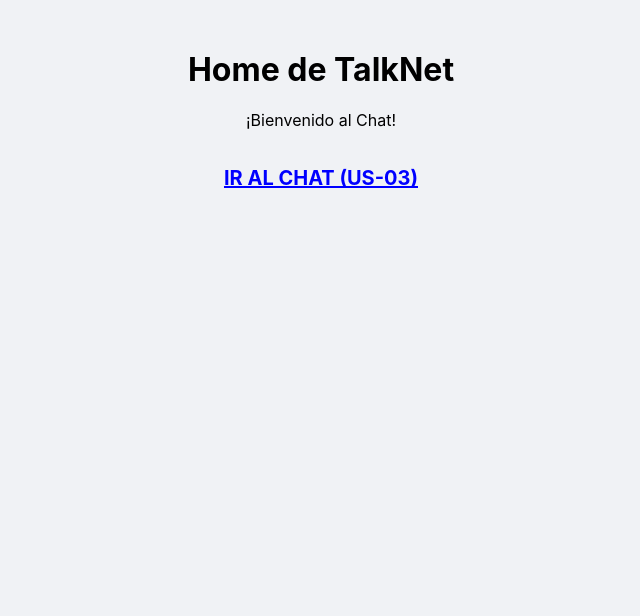
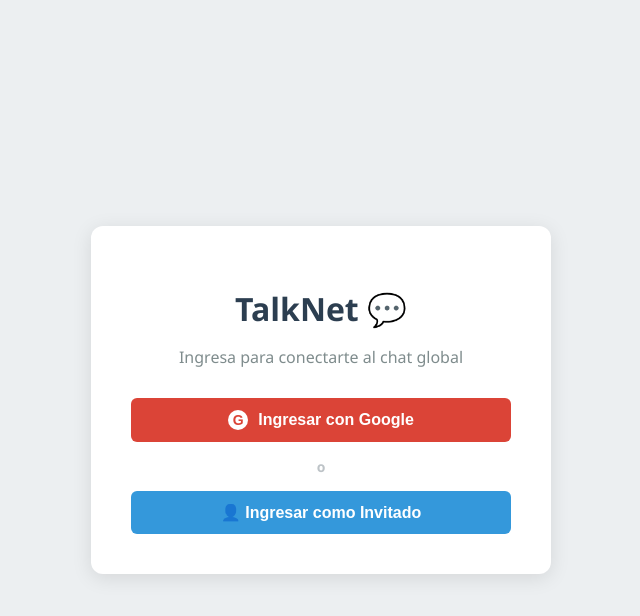
Before and after one commit to Stefany-sg/talknet-chat, a Vue app in the folder frontend/: page / in a window 1280 px wide. Shown: the top 616 px of the page, without its empty margins (319-959 px from the left). Built offline with nearby package versions, Linux system fonts and the light colour scheme.

Commit message:
Finalizada US-01: Auth Google, Acceso Anónimo y Persistencia de Sesión

```diff
--- a/frontend/src/router/index.js
+++ b/frontend/src/router/index.js
@@ -1,13 +1,24 @@
 import { createRouter, createWebHistory } from 'vue-router'
 import HomeView from '../views/HomeView.vue'
-// 1. IMPORTAR TU VISTA NUEVA (US-03)
+// 1. IMPORTAR TU VISTA NUEVA (US-03) - (Codigo de tu compañero)
 import ChatView from '../views/ChatView.vue'
+
+// Importaciones para la US-01 (Login e Identidad)
+import LoginView from '../views/LoginView.vue'
+import { useUserStore } from '../stores/user'
 
 const router = createRouter({
   history: createWebHistory(import.meta.env.BASE_URL),
   routes: [
+    // La ruta raiz ahora carga el Login (Requerimiento US-01)
     {
       path: '/',
+      name: 'login',
+      component: LoginView,
+    },
+    // Se mantiene la HomeView original pero se mueve a /home para no perderla
+    {
+      path: '/home',
       name: 'home',
       component: HomeView,
     },
@@ -16,11 +27,23 @@
       name: 'about',
       component: () => import('../views/AboutView.vue'),
     },
-    // 2. AGREGAR LA RUTA DEL CHAT
+    // 2. AGREGAR LA RUTA DEL CHAT (Con proteccion de seguridad añadida)
     {
       path: '/chat',
       name: 'chat',
       component: ChatView,
+      // Guard de navegacion: Evita entrar al chat sin identificarse
+      beforeEnter: (to, from, next) => {
+        const userStore = useUserStore()
+        // Verificamos si existe usuario en memoria o persistencia
+        const hayUsuario = userStore.usuario || localStorage.getItem('talknet_invitado')
+
+        if (hayUsuario) {
+          next() // Permite entrar
+        } else {
+          next('/') // Redirige al Login si no esta identificado
+        }
+      }
     },
   ],
 })
--- /dev/null
+++ b/frontend/src/stores/user.js
@@ -0,0 +1,77 @@
+import { defineStore } from 'pinia'
+import { ref } from 'vue'
+import { supabase } from '../supabase'
+
+export const useUserStore = defineStore('user', () => {
+  // Estado reactivo para guardar la info del usuario actual
+  const usuario = ref(null)
+
+  // Funcion para verificar si existe una sesion activa al recargar
+  async function inicializar() {
+    // 1. Verificar sesion de Google con Supabase
+    const { data } = await supabase.auth.getSession()
+
+    if (data.session) {
+      const googleUser = data.session.user
+      // Mapeamos los datos de Google a nuestro formato
+      usuario.value = {
+        id: googleUser.id,
+        nombre: googleUser.user_metadata.full_name,
+        email: googleUser.email,
+        avatar: googleUser.user_metadata.avatar_url
+      }
+    } else {
+      // 2. Si no hay Google, buscar si hay un invitado guardado en el navegador
+      const invitadoLocal = localStorage.getItem('talknet_invitado')
+      if (invitadoLocal) {
+        usuario.value = JSON.parse(invitadoLocal)
+      }
+    }
+
+    // Listener para detectar cambios de sesion (login/logout) en tiempo real
+    supabase.auth.onAuthStateChange((_event, session) => {
+      if (session) {
+        usuario.value = {
+          id: session.user.id,
+          nombre: session.user.user_metadata.full_name,
+          email: session.user.email,
+          avatar: session.user.user_metadata.avatar_url
+        }
+      }
+    })
+  }
+
+  // Login como invitado (Genera ID y nombre temporal)
+  function loginInvitado() {
+    const randomId = Math.floor(Math.random() * 9000) + 1000
+    const nombreTemp = `Usuario_${randomId}`
+
+    const nuevoUsuario = {
+      id: Date.now().toString(),
+      nombre: nombreTemp,
+      email: 'invitado@temp.com',
+      avatar: `https://api.dicebear.com/7.x/avataaars/svg?seed=${nombreTemp}`
+    }
+
+    // Guardar en el estado y en localStorage para persistencia
+    usuario.value = nuevoUsuario
+    localStorage.setItem('talknet_invitado', JSON.stringify(nuevoUsuario))
+  }
+
+  // Login con Google (Redirecciona a provider)
+  async function loginGoogle() {
+    await supabase.auth.signInWithOAuth({ provider: 'google' })
+  }
+
+  // Cerrar sesion y limpiar datos
+  async function logout() {
+    await supabase.auth.signOut()
+    localStorage.removeItem('talknet_invitado')
+    usuario.value = null
+  }
+
+  // Ejecutar verificacion al cargar el store
+  inicializar()
+
+  return { usuario, loginInvitado, loginGoogle, logout }
+})
--- /dev/null
+++ b/frontend/src/views/LoginView.vue
@@ -0,0 +1,148 @@
+<script setup>
+import { useUserStore } from '../stores/user'
+import { useRouter } from 'vue-router'
+// Importamos las herramientas para detectar el login
+import { watch, onMounted } from 'vue'
+
+const userStore = useUserStore()
+const router = useRouter()
+
+// --- FUNCIÓN 1: BOTÓN INVITADO ---
+function handleInvitado() {
+  console.log("Botón Invitado presionado")
+  userStore.loginInvitado()
+  // Forzamos el viaje al chat
+  router.push('/chat')
+}
+
+// --- FUNCIÓN 2: BOTÓN GOOGLE ---
+function handleGoogle() {
+  console.log("Botón Google presionado")
+  userStore.loginGoogle()
+}
+
+// --- VIGILANTES (Para el salto automático) ---
+
+// A) Si recargas la página y ya estabas logueado
+onMounted(() => {
+  if (userStore.usuario) {
+    console.log("Usuario ya existe, redirigiendo...")
+    router.push('/chat')
+  }
+})
+
+// B) Si Google responde tarde (detecta el cambio)
+watch(() => userStore.usuario, (nuevoUsuario) => {
+  if (nuevoUsuario) {
+    console.log("Usuario detectado por Google, redirigiendo...")
+    router.push('/chat')
+  }
+})
+</script>
+
+<template>
+  <div class="login-wrapper">
+    <div class="login-card">
+      <h1>TalkNet 💬</h1>
+      <p>Ingresa para conectarte al chat global</p>
+
+      <div class="actions">
+        <button @click="handleGoogle" class="btn btn-google">
+          <span class="icon">G</span> Ingresar con Google
+        </button>
+
+        <div class="separator">o</div>
+
+        <button @click="handleInvitado" class="btn btn-guest">
+          👤 Ingresar como Invitado
+        </button>
+      </div>
+    </div>
+  </div>
+</template>
+
+<style scoped>
+.login-wrapper {
+  display: flex;
+  justify-content: center;
+  align-items: center;
+  height: 100vh;
+  background-color: #eceff1;
+  font-family: 'Segoe UI', Tahoma, Geneva, Verdana, sans-serif;
+}
+
+.login-card {
+  background: white;
+  padding: 40px;
+  border-radius: 12px;
+  box-shadow: 0 4px 20px rgba(0,0,0,0.1);
+  text-align: center;
+  width: 100%;
+  max-width: 380px;
+}
+
+h1 {
+  margin-bottom: 10px;
+  color: #2c3e50;
+  font-size: 2rem;
+}
+
+p {
+  color: #7f8c8d;
+  margin-bottom: 30px;
+}
+
+.actions {
+  display: flex;
+  flex-direction: column;
+  gap: 15px;
+}
+
+.btn {
+  padding: 12px;
+  border: none;
+  border-radius: 6px;
+  cursor: pointer;
+  font-size: 16px;
+  font-weight: 600;
+  transition: all 0.2s ease;
+  display: flex;
+  justify-content: center;
+  align-items: center;
+  gap: 10px;
+}
+
+.btn:hover {
+  transform: translateY(-2px);
+  box-shadow: 0 2px 8px rgba(0,0,0,0.2);
+}
+
+.btn-google {
+  background-color: #db4437;
+  color: white;
+}
+
+.btn-guest {
+  background-color: #3498db;
+  color: white;
+}
+
+.separator {
+  color: #bdc3c7;
+  font-size: 14px;
+  font-weight: bold;
+}
+
+.icon {
+  font-weight: bold;
+  background: white;
+  color: #db4437;
+  width: 20px;
+  height: 20px;
+  border-radius: 50%;
+  display: flex;
+  align-items: center;
+  justify-content: center;
+  font-size: 14px;
+}
+</style>
```
Also changed, not shown: frontend/src/supabase.js (line endings or trailing spaces).
